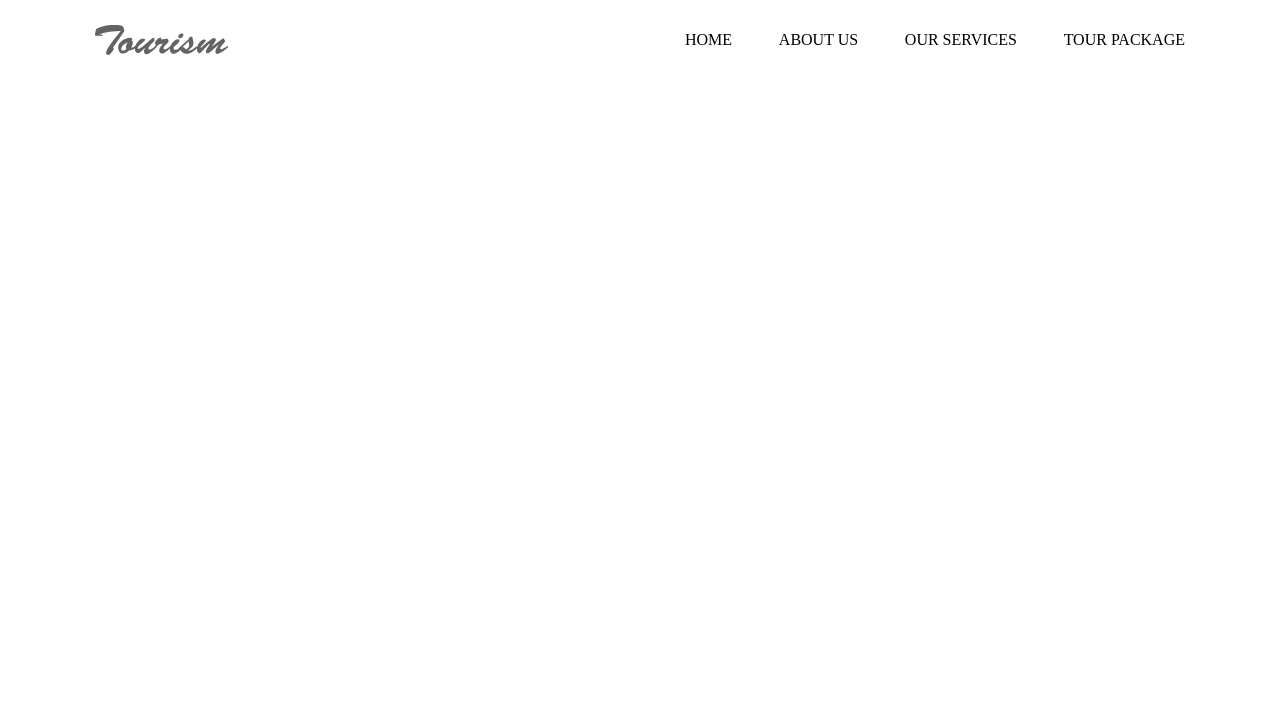
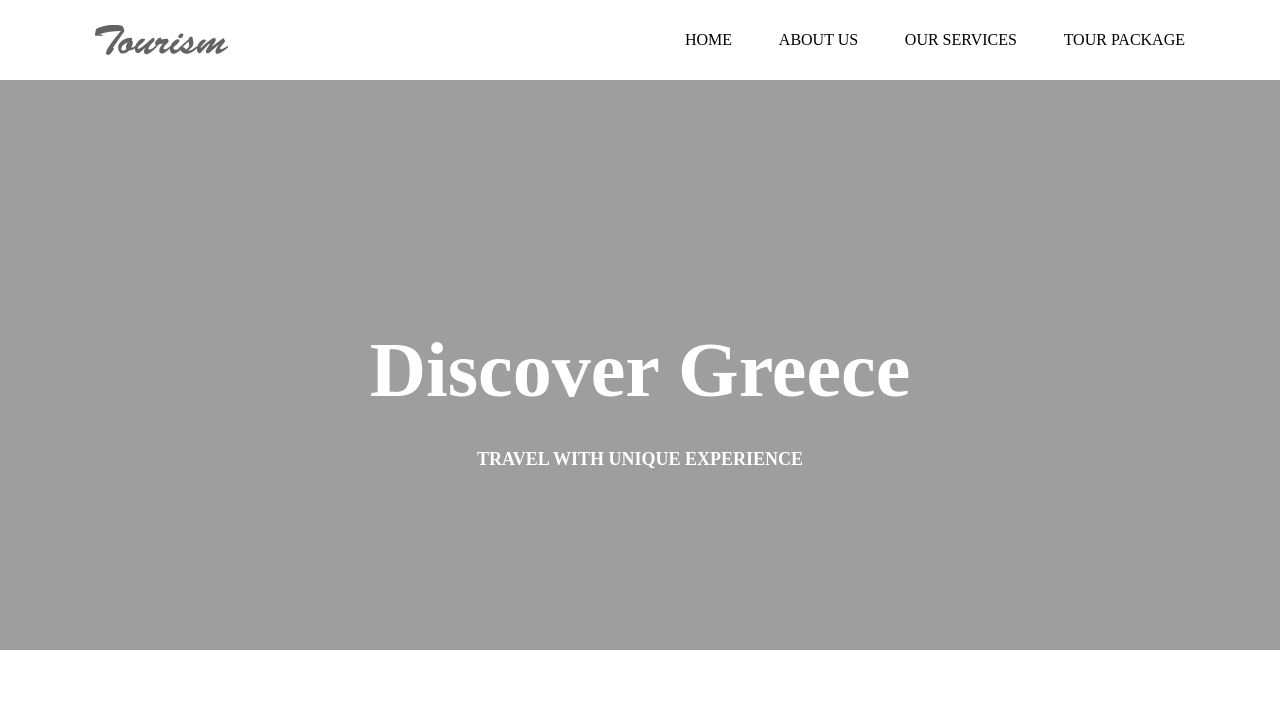
Before and after one commit to giorgige30b/tourizm, a plain HTML site: page index.html in a window 1280 px wide. Shown: the top 720 px of the page. Drawn offline with Linux system fonts and the light colour scheme; the site is published under a folder, as on GitHub Pages, so addresses that start at the root find nothing.

Commit message:
Update index.html

```diff
--- a/index.html
+++ b/index.html
@@ -22,7 +22,7 @@
     </header>
     </section>
     <section class="container">
-        <img src="/img/banner.svg" alt="banner">
+        <img src="img/banner.svg" alt="banner">
         <div class="text">
             <h3>Discover Greece</h3>
             <h6>TRAVEL WITH UNIQUE EXPERIENCE</h6>
```
